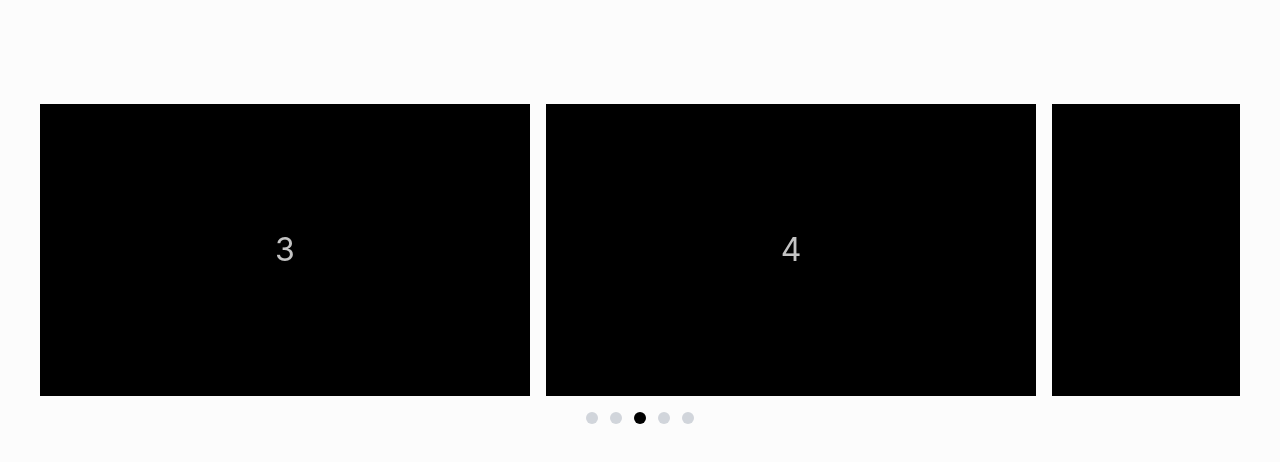
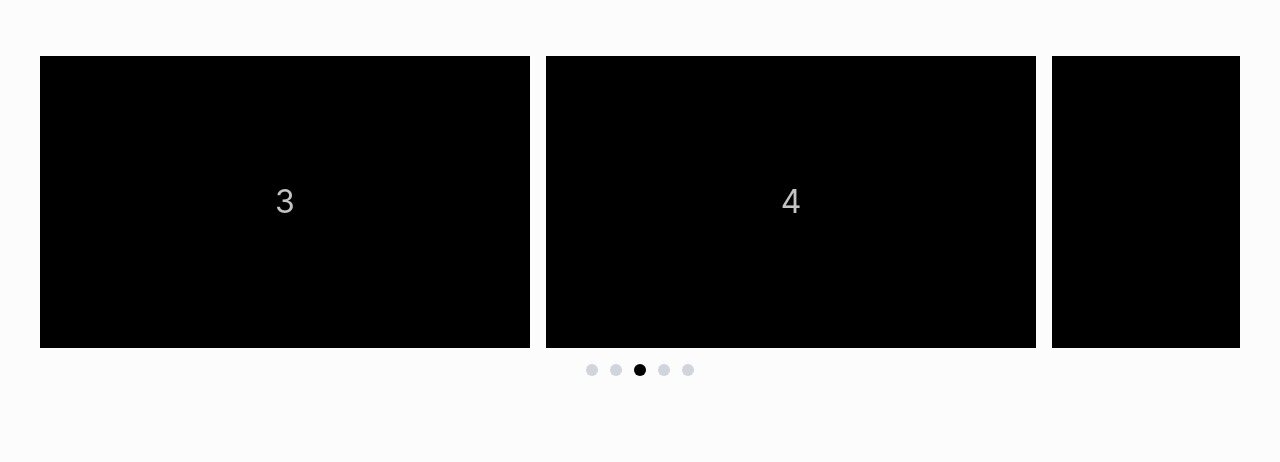
Before and after one commit to Owobilum/react-jollof-slider, a React (Vite) app: page / in a window 1280 px wide. Shown: the top 462 px of the page. Built offline with nearby package versions, Linux system fonts and the light colour scheme.

Commit message:
refactor demo

```diff
--- a/index.html
+++ b/index.html
@@ -8,6 +8,6 @@
   </head>
   <body>
     <div id="root"></div>
-    <script type="module" src="/src/main.tsx"></script>
+    <script type="module" src="/src/demo/main.tsx"></script>
   </body>
 </html>
--- a/src/component/style.css
+++ b/src/component/style.css
@@ -34,8 +34,8 @@
 .JS_nav_btn {
   margin-left: 0.25rem;
   margin-right: 0.25rem;
-  height: 0.5rem;
-  width: 0.5rem;
+  height: 0.75rem;
+  width: 0.75rem;
   border-radius: 9999px;
   background-color: rgb(209 213 219);
   cursor: pointer;
@@ -64,10 +64,3 @@
 .JS_active {
   background-color: black;
 }
-
-@media (min-width: 1024px) {
-  .JS_nav_btn {
-    height: 0.75rem;
-    width: 0.75rem;
-  }
-}
--- a/src/demo/App.css
+++ b/src/demo/App.css
@@ -1,7 +1,12 @@
 #root {
   max-width: 1280px;
   margin: 0 auto;
-  padding: 2rem;
+  padding: 0.5rem;
   padding-top: 5rem;
   text-align: center;
 }
+@media (min-width: 1024px) {
+  #root {
+    padding: 2rem;
+  }
+}
--- a/src/main.tsx
+++ b/src/demo/main.tsx
@@ -1,9 +1,9 @@
-import './demo/index.css'
+import './index.css'
 
 import React from 'react'
 import ReactDOM from 'react-dom/client'
 
-import App from './demo/App'
+import App from './App'
 
 ReactDOM.createRoot(document.getElementById('root') as HTMLElement).render(
   <React.StrictMode>
```
